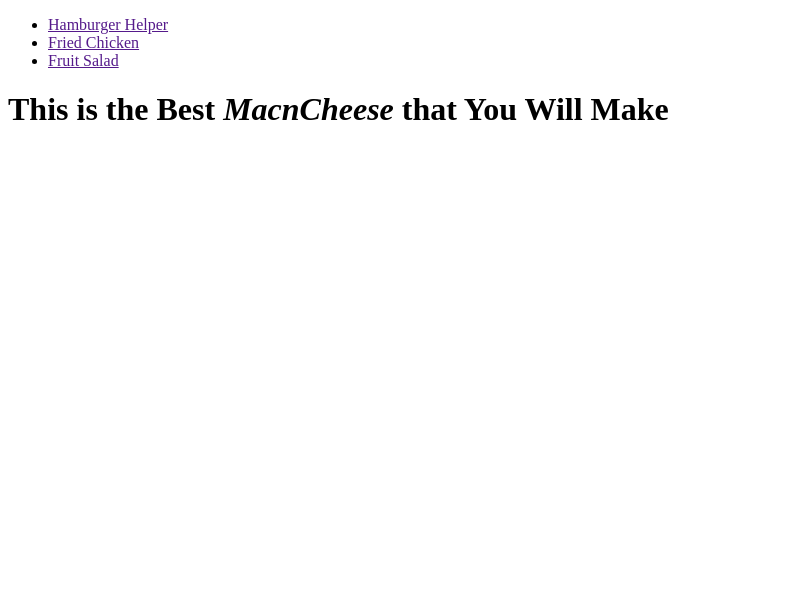
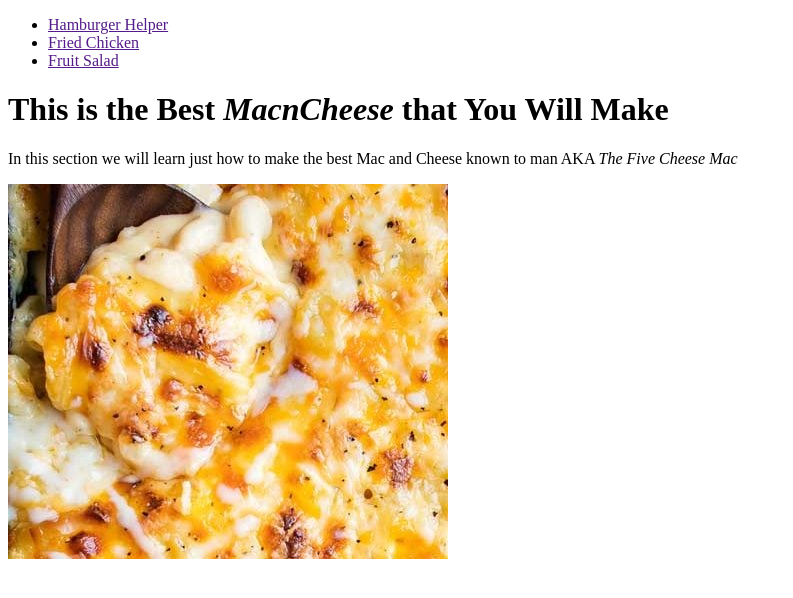
Before and after one commit to EliCodes-UX/odin-recipes, a plain HTML site: page recipes1.html in a window 1280 px wide. Shown: the whole page, without its empty margins (0-793 px from the left). Drawn offline with Linux system fonts and the light colour scheme.

Commit message:
committed after I added a short paragraph and the mac img git add recipes1.html

```diff
--- a/recipes1.html
+++ b/recipes1.html
@@ -17,8 +17,15 @@
             </ul>
         </nav>
     </div>
-    <h1>This is the Best <i>MacnCheese</i> that You Will Make</h1>
-
+    <header>
+        <h1>This is the Best <i>MacnCheese</i> that You Will Make</h1>
+        <a href="odin-recipes/recipes1.html"></a>
+        <p>In this section we will learn just how to make the best Mac and Cheese known to man AKA <i>The Five Cheese
+                Mac</i></p>
+    </header>
+    <div>
+        <img src="img/macncheese.jpg" alt="mac and cheese">
+    </div>
 </body>
 
 </html>
```
Also changed, not shown: img/macncheese.jpg (added).
